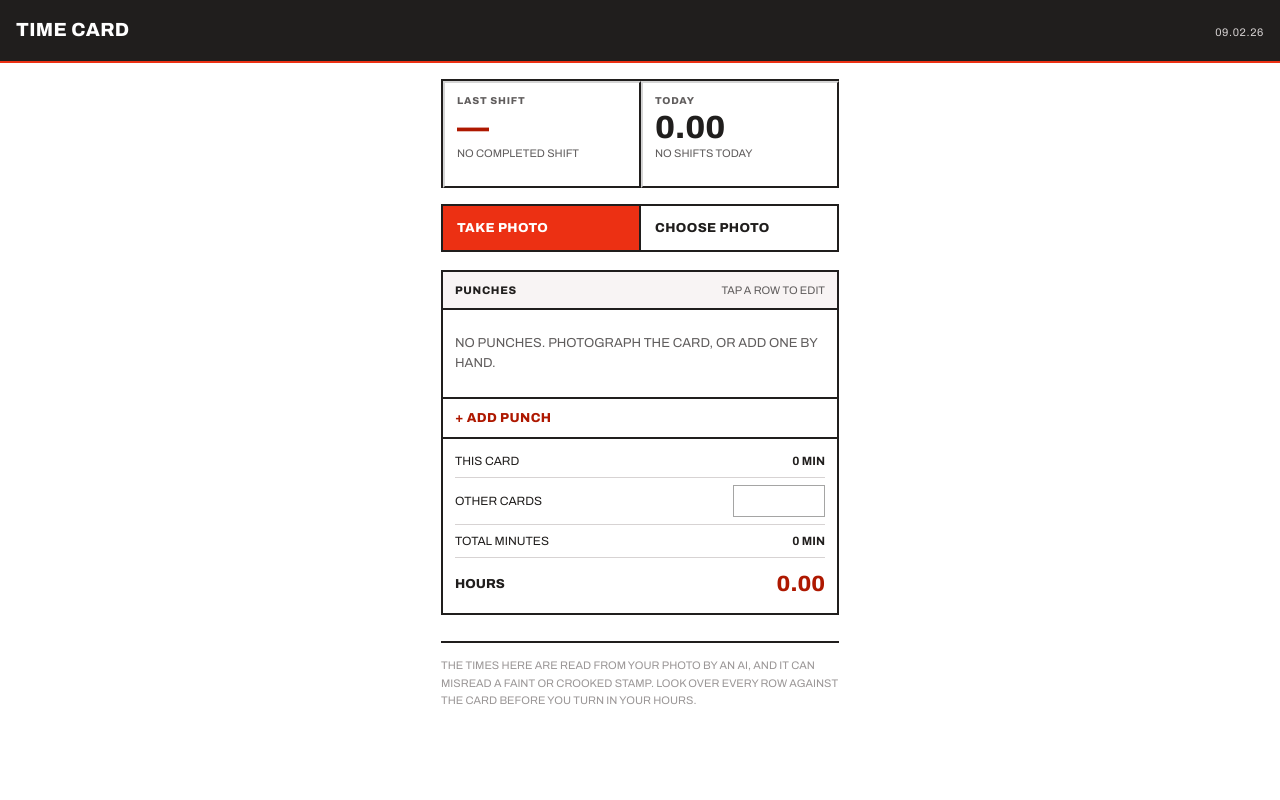
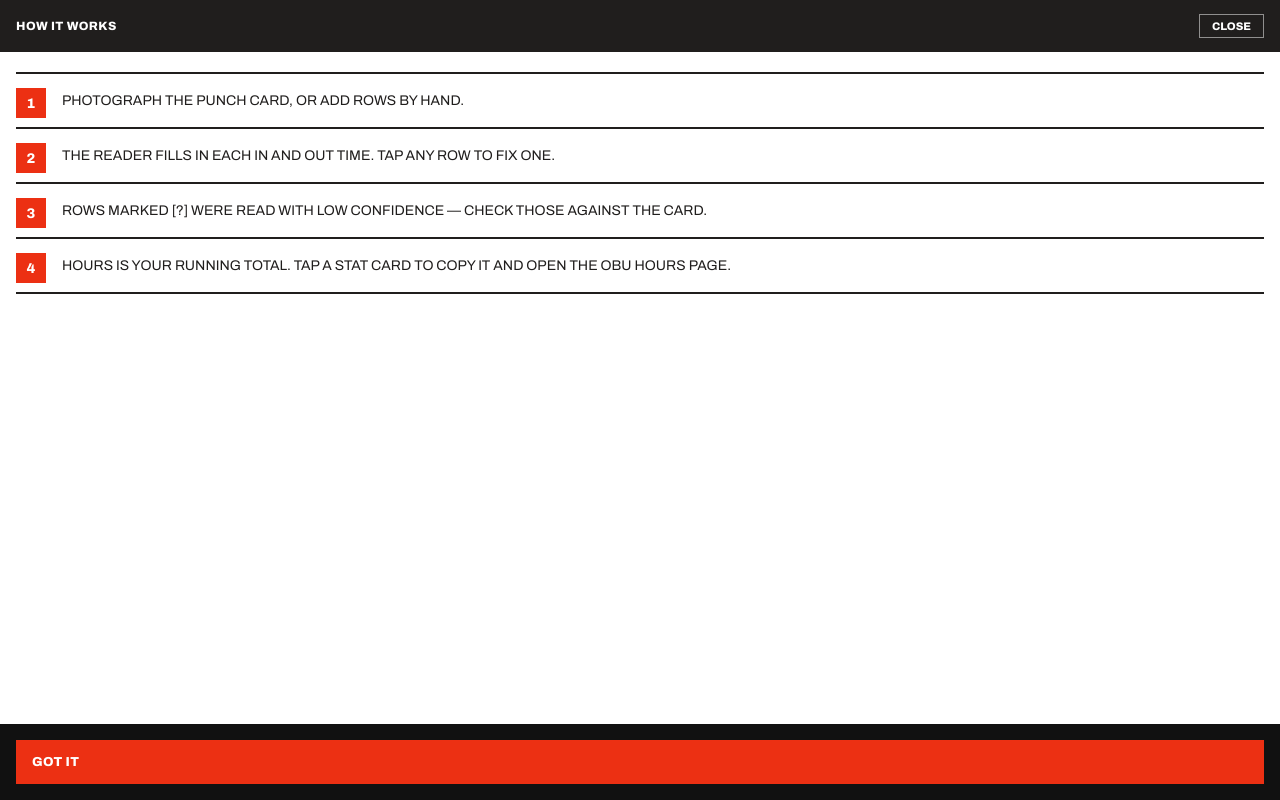
Before and after one commit to kickofline/punchcard, a website with bundled scripts: page index.html in a window 1280 px wide. Built offline with nearby package versions, Linux system fonts and the light colour scheme.

Commit message:
Add a first-run tutorial and an install prompt
- "?" in the app bar opens a full-screen "How it works" overlay (4
  numbered steps in the house style). It auto-opens on the first visit
  and is reopenable any time; dismissal is remembered.
- An "Add to Home Screen" bar shows under the app bar only when the app
  is actually installable and not already installed. Android fires the
  captured beforeinstallprompt; iOS Safari gets a Share-sheet
  instruction dialog. The bar's x, a completed install, or the
  appinstalled event hide it permanently.

UI only. Verified in headless Chrome: first-run tutorial, ? reopen,
dismissal persistence, install-bar appearance and prompt() call.

Claude-Session: https://claude.ai/code/session_01J5aLdbtzgrhoWFBVgyreQJ

```diff
--- a/app.mjs
+++ b/app.mjs
@@ -25,6 +25,13 @@ import {
 const html = htmFactory.bind(h);
 
 const HOURS_URL = "https://info.obu.edu/info/p3/WS_STUHOURS.php?P3PROG=WS_STUHOURS";
+
+const IS_IOS =
+  typeof navigator !== "undefined" && /iphone|ipad|ipod/i.test(navigator.userAgent || "");
+const IS_STANDALONE =
+  typeof window !== "undefined" &&
+  ((window.matchMedia && window.matchMedia("(display-mode: standalone)").matches) ||
+    window.navigator?.standalone === true);
 
 /* ------------------------------ local storage --------------------------------
    The component was written for a host that injected window.storage. On a plain
@@ -234,10 +241,33 @@ export function TimeCard() {
   const [elapsed, setElapsed] = useState(0);
   const [error, setError] = useState("");
   const [lowConfSeen, setLowConfSeen] = useState(true);
+  const [tutorial, setTutorial] = useState(false);
+  const [installEvt, setInstallEvt] = useState(null);
+  const [installHidden, setInstallHidden] = useState(true);
+  const [iosHelp, setIosHelp] = useState(false);
 
   function copyAndLog(text, key) {
     copy(text, key);
     window.open(HOURS_URL, "_blank", "noopener");
+  }
+
+  async function doInstall() {
+    if (installEvt) {
+      installEvt.prompt();
+      try { await installEvt.userChoice; } catch (e) { /* ignore */ }
+      setInstallEvt(null);
+      setInstallHidden(true);
+    } else {
+      setIosHelp(true);
+    }
+  }
+  function dismissInstall() {
+    setInstallHidden(true);
+    storage.set("punchcard:install-dismissed", "1");
+  }
+  function closeTutorial() {
+    setTutorial(false);
+    storage.set("punchcard:tutorial-seen", "1");
   }
   const [fresh, setFresh] = useState([]);
   const [copied, setCopied] = useState(null);
@@ -257,7 +287,30 @@ export function TimeCard() {
           setOther(v.other || "");
         }
       } catch (e) { /* nothing saved yet */ }
+      try {
+        const seenTut = await storage.get("punchcard:tutorial-seen");
+        if (!seenTut) setTutorial(true);
+        const dismissed = await storage.get("punchcard:install-dismissed");
+        if (!dismissed && !IS_STANDALONE) setInstallHidden(false);
+      } catch (e) { /* first run */ }
     })();
+  }, []);
+
+  useEffect(() => {
+    const onPrompt = (e) => {
+      e.preventDefault();
+      setInstallEvt(e);
+    };
+    const onInstalled = () => {
+      setInstallHidden(true);
+      storage.set("punchcard:install-dismissed", "1");
+    };
+    window.addEventListener("beforeinstallprompt", onPrompt);
+    window.addEventListener("appinstalled", onInstalled);
+    return () => {
+      window.removeEventListener("beforeinstallprompt", onPrompt);
+      window.removeEventListener("appinstalled", onInstalled);
+    };
   }, []);
 
   useEffect(() => {
@@ -486,8 +539,18 @@ export function TimeCard() {
 
       <header class="appbar">
         <span class="brand">Time Card</span>
-        <span class="date">${dateStamp}</span>
+        <span class="bar-right">
+          <button class="help" onClick=${() => setTutorial(true)} aria-label="How it works">?</button>
+          <span class="date">${dateStamp}</span>
+        </span>
       </header>
+
+      ${!installHidden && (installEvt || IS_IOS) && html`
+        <div class="installbar">
+          <button class="installbtn" onClick=${doInstall}>Add to Home Screen</button>
+          <button class="installx" onClick=${dismissInstall} aria-label="Dismiss">✕</button>
+        </div>
+      `}
 
       <div class="wrap">
         <div class="stats">
@@ -670,6 +733,40 @@ export function TimeCard() {
           </div>
         </div>
       `}
+
+      ${tutorial && html`
+        <div class="stage">
+          <div class="stagebar">
+            <span>How it works</span>
+            <button class="x" onClick=${closeTutorial}>Close</button>
+          </div>
+          <div class="tutbody">
+            <ol class="tut">
+              <li>Photograph the punch card, or add rows by hand.</li>
+              <li>The reader fills in each IN and OUT time. Tap any row to fix one.</li>
+              <li>Rows marked [?] were read with low confidence — check those against the card.</li>
+              <li>Hours is your running total. Tap a stat card to copy it and open the OBU hours page.</li>
+            </ol>
+          </div>
+          <div class="tutfoot">
+            <button class="btn btn-primary" onClick=${closeTutorial}>Got it</button>
+          </div>
+        </div>
+      `}
+
+      ${iosHelp && html`
+        <div class="dialog-backdrop">
+          <div class="dialog" role="dialog" aria-modal="true">
+            <div class="dialog-title">Add to Home Screen</div>
+            <div class="dialog-body">
+              In Safari, tap the Share button, then choose "Add to Home Screen".
+            </div>
+            <div class="dialog-actions">
+              <button class="btn btn-primary" onClick=${() => setIosHelp(false)}>Got it</button>
+            </div>
+          </div>
+        </div>
+      `}
     </div>
   `;
 }
--- a/styles.css
+++ b/styles.css
@@ -104,7 +104,52 @@ body {
   padding-top: max(16px, env(safe-area-inset-top, 0px));
 }
 .appbar .brand { font-weight: 800; font-size: 19px; letter-spacing: 0.02em; text-transform: uppercase; }
+.appbar .bar-right { display: flex; align-items: center; gap: 12px; }
 .appbar .date { font-size: 11px; letter-spacing: 0.06em; color: var(--color-neutral-300); font-variant-numeric: tabular-nums; }
+.appbar .help {
+  width: 24px;
+  height: 24px;
+  padding: 0;
+  border: 1.5px solid rgba(255, 255, 255, 0.6);
+  background: none;
+  color: #fff;
+  font-family: var(--font);
+  font-weight: 800;
+  font-size: 13px;
+  line-height: 1;
+  cursor: pointer;
+}
+.appbar .help:hover { border-color: var(--color-accent); color: var(--color-accent); }
+
+.installbar { display: flex; align-items: stretch; border-bottom: var(--ink); }
+.installbtn {
+  flex: 1;
+  background: var(--color-accent);
+  color: #fff;
+  border: 0;
+  font-family: var(--font);
+  font-weight: 800;
+  font-size: 13px;
+  letter-spacing: 0.03em;
+  text-transform: uppercase;
+  text-align: left;
+  padding: 12px 16px;
+  min-height: 46px;
+  cursor: pointer;
+}
+.installbtn:hover { background: var(--color-accent-600); }
+.installx {
+  width: 46px;
+  flex: none;
+  background: #fff;
+  border: 0;
+  border-left: var(--ink);
+  color: var(--color-text);
+  font-size: 14px;
+  font-weight: 800;
+  cursor: pointer;
+}
+.installx:hover { background: color-mix(in srgb, var(--color-text) 7%, transparent); }
 
 .wrap { max-width: 430px; margin: 0 auto; padding: 16px; }
 
@@ -400,6 +445,43 @@ body {
 .readpanel { padding: 20px 24px calc(28px + env(safe-area-inset-bottom, 0px)); text-align: center; background: #111; }
 .readnote { color: #fff; font-size: 15px; font-weight: 700; text-transform: uppercase; margin: 0; line-height: 1.4; }
 
+/* -------------------------------- tutorial ----------------------------- */
+
+.tutbody { flex: 1; overflow-y: auto; background: #fff; padding: 20px 16px; }
+.tut { margin: 0; padding: 0; list-style: none; counter-reset: step; }
+.tut li {
+  counter-increment: step;
+  position: relative;
+  padding: 16px 0 16px 46px;
+  border-bottom: var(--ink);
+  font-size: 14px;
+  line-height: 1.5;
+  text-transform: uppercase;
+}
+.tut li:first-child { border-top: var(--ink); }
+.tut li::before {
+  content: counter(step);
+  position: absolute;
+  left: 0;
+  top: 14px;
+  width: 30px;
+  height: 30px;
+  display: flex;
+  align-items: center;
+  justify-content: center;
+  background: var(--color-accent);
+  color: #fff;
+  font-weight: 800;
+  font-size: 14px;
+  font-variant-numeric: tabular-nums;
+}
+.tutfoot {
+  background: #111;
+  padding: 16px;
+  padding-bottom: max(16px, env(safe-area-inset-bottom, 0px));
+}
+.tutfoot .btn { width: 100%; }
+
 
 /* -------------------------------- dialog ------------------------------ */
 
```
